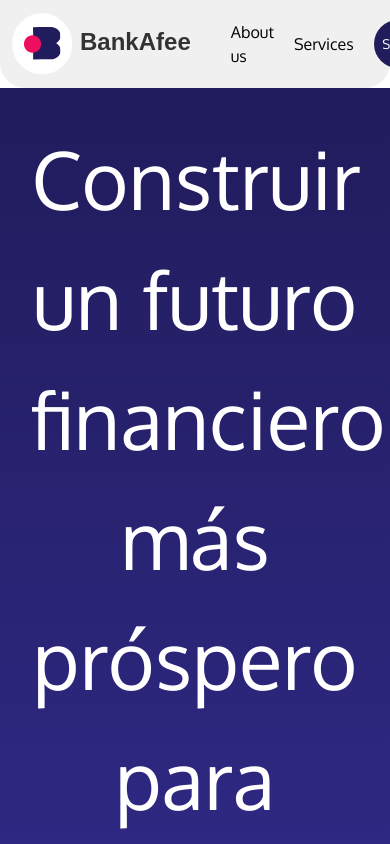
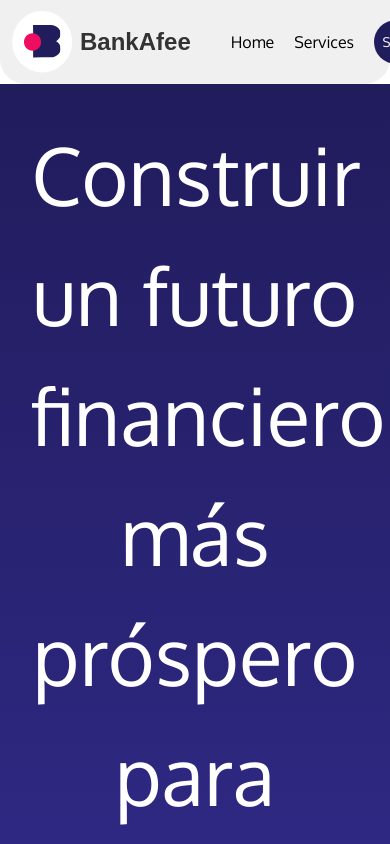
Before and after one commit to oskcarsv/front-bankafee, a React (Vite) app: page /aboutUs in a window 390 px wide. Shown: the top 844 px of the page. Built offline with nearby package versions, Linux system fonts and the light colour scheme.

Commit message:
chore: Update landing page styles to use CSS variables and improve responsiveness

```diff
--- a/src/components/Navbar.jsx
+++ b/src/components/Navbar.jsx
@@ -5,16 +5,18 @@ import { BtnSignIn } from './landingPages/Btn-SignIn.jsx';
 import '../styles/landingPagesCss/nav.css';
 
 export const Nav = () => {
+    const currentPath = window.location.pathname;
+
     return (
         <nav className="nav-landing">
             <Logo />
             <h1 className="h1-nav">BankAfee</h1>
             <ul className="nav-landing-ul">
                 <li className="nav-landing-li">
-                    <Link to="/aboutUs" className="nav-landing-link">About us</Link>
+                    <Link to="/aboutUs" className="nav-landing-link">{currentPath === "/aboutUs" ? (<Link to="/" className="nav-landing-link">Home</Link>) : "About us"}</Link>
                 </li>
                 <li className="nav-landing-li">
-                    <Link to="/services" className="nav-landing-link">Services</Link>
+                    <Link to="/service" className="nav-landing-link">{currentPath === "/service" ? (<Link to="/" className="nav-landing-link">Home</Link>) : "Services"}</Link>
                 </li>
                 <BtnSignIn />
             </ul>
--- a/src/components/aboutUs/SectionMessage.jsx
+++ b/src/components/aboutUs/SectionMessage.jsx
@@ -1,25 +1,29 @@
+import promo2 from '../../assets/iconService/promo2.svg';
+
+
 import chica1 from '../../assets/iconAbout/chica1.svg';
 
 import '../../styles/aboutUsCss/sectionMessage.css';
 
 export const SectionMessage = () => {
+    const currentPath = window.location.pathname;
+
+
     return (
         <section className='section-message'>
             <p className='text-message'>
-                Construir un futuro financiero más próspero para todos</p>
+                {currentPath === "/service" ? "¡Echa un vistazo a nuestros servicios para que puedas aprovecharlos al máximo!" : "Construir un futuro financiero más próspero para todos"}</p>
             <div className='section-decoration'>
                 <div className="part-1">
                     <h1 className='tittle-1-about'>
-                        No tenemos la fórmula mágica, pero sí somos lo más cercano a ella
+                        {currentPath === "/service" ? <img src={promo2} alt="img" className='img-service' /> : "No tenemos la fórmula mágica, pero sí somos lo más cercano a ella"}
                     </h1>
                     <p className='text-1-about'>
-                        Estamos aquí para convertirnos en el aliado que transforma la vida
-                        y que acerca de una forma más simple, humana y transparente los
-                        servicios que hasta ahora son lejanos, fríos y complicados
+                        {currentPath === "/service" ? "" : "Estamos aquí para convertirnos en el aliado que transforma la vida y que acerca de una forma más simple, humana y transparente los servicios que hasta ahora son lejanos, fríos y complicados"}
                     </p>
                 </div>
                 <div className="part-2">
-                    <img src={chica1} alt="img-chica1" className='img-1-about' />
+                    {currentPath === "/service" ? <h1 className='tittle-1-about'><img src={promo2} alt="img" className='img-service' /></h1> : <img src={chica1} alt="img" className='img-1-about' />}
                 </div>
             </div>
         </section>
--- a/src/pages/landingPageAboutUs/landingPageAboutUs.css
+++ b/src/pages/landingPageAboutUs/landingPageAboutUs.css
@@ -1,3 +1,3 @@
 .content-about{
-    background-color: rgb(255, 255, 255);
+    background-color: var(--text-color-light);
 }
--- /dev/null
+++ b/src/pages/landingPageService/landingPageService.jsx
@@ -0,0 +1,13 @@
+import { Nav } from "../../components/Navbar";
+import { SectionMessage } from "../../components/aboutUs/SectionMessage";
+import { Footer } from "../../components/Footer";
+
+export const LandingPageService = () => {
+    return (
+        <main>
+            <Nav />
+            <SectionMessage />
+            <Footer />
+        </main>
+    );
+};
--- a/src/routes.jsx
+++ b/src/routes.jsx
@@ -1,9 +1,11 @@
 import { LandingPage } from "./pages/landingPage/landingPage.jsx";
 import { LandingPageAboutUs } from "./pages/landingPageAboutUs/landingPageAboutUs.jsx";
+import { LandingPageService } from "./pages/landingPageService/landingPageService.jsx";
 
 const routes = [
     { path: "/", element: <LandingPage />},
-    { path: "/aboutUs", element: <LandingPageAboutUs />}
+    { path: "/aboutUs", element: <LandingPageAboutUs />},
+    { path: "/service", element: <LandingPageService />},
 ];
 
 export default routes;
--- a/src/styles/aboutUsCss/sectionMessage.css
+++ b/src/styles/aboutUsCss/sectionMessage.css
@@ -3,7 +3,7 @@
 }
 
 .text-message{
-    color: #ffffff;
+    color: var(--text-color-light);
     font-size: 500%;
     margin: auto;
     padding: 8%;
@@ -40,6 +40,7 @@
     font-family: var(--general-font);
 }
 
+
 .part-2{
     background: var(--text-color-light);
     width: 50%;
@@ -54,3 +55,9 @@
     width: 50%;
     height: 50%;
 }
+
+.img-service{
+    display: flex;
+    border-radius: 8cqh;
+    margin: 5% 5% 5% 0%;
+}
```
Also changed, not shown: src/assets/iconService/promo1.svg (added), src/pages/landingPageService/index.js (added), src/pages/landingPageService/landingPageService.css (added), 1 other file (tests, documents, lock files or other folders).
